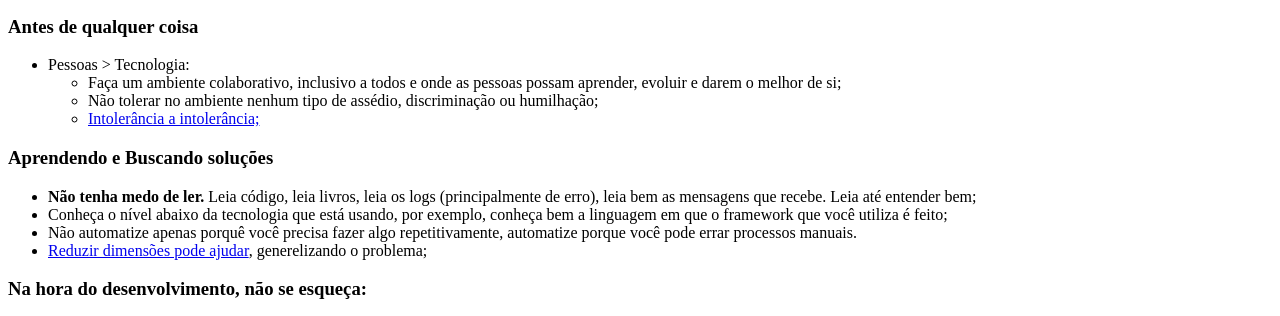
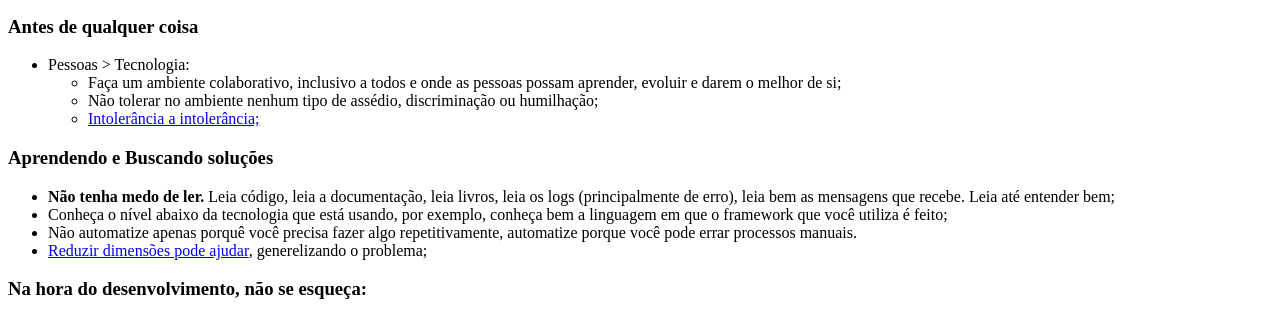
Before and after one commit to lucaspolo/aprendizado, a plain HTML site: page index.html in a window 1280 px wide. Shown: the part 101-417 px from the top of the page. Drawn offline with Linux system fonts and the light colour scheme.

Commit message:
Adiciona dica para ler documentação

```diff
--- a/index.html
+++ b/index.html
@@ -27,7 +27,7 @@
     </ul>
     <h3>Aprendendo e Buscando soluções</h3>
     <ul>
-    	<li><b>Não tenha medo de ler.</b> Leia código, leia livros, leia os logs (principalmente de erro), leia bem as mensagens que recebe. Leia até entender bem;</li>
+    	<li><b>Não tenha medo de ler.</b> Leia código, leia a documentação, leia livros, leia os logs (principalmente de erro), leia bem as mensagens que recebe. Leia até entender bem;</li>
     	<li>Conheça o nível abaixo da tecnologia que está usando, por exemplo, conheça bem a linguagem em que o framework que você utiliza é feito;</li>
     	<li>Não automatize apenas porquê você precisa fazer algo repetitivamente, automatize porque você pode errar processos manuais.
     	<li><a href="https://www.youtube.com/watch?v=OkmNXy7er84">Reduzir dimensões pode ajudar</a>, generelizando o problema;</li>
```
